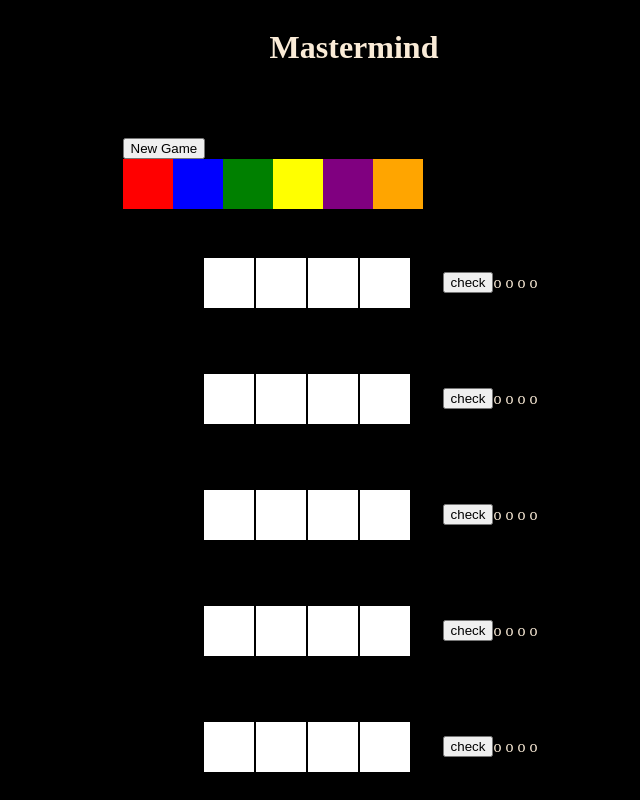
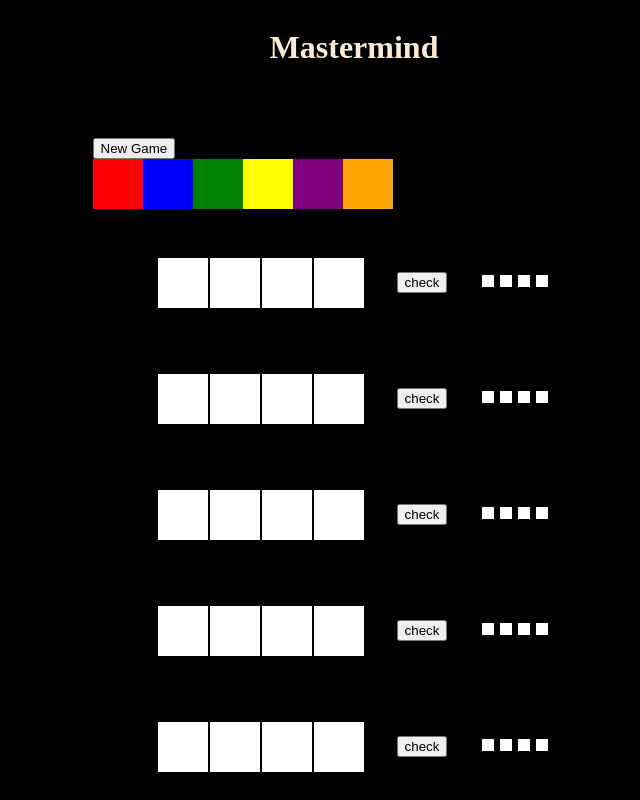
Before and after one commit to KilianBoute/02.Advanced-React, a React (Create React App) app: page / in a window 1280 px wide. Shown: the top 800 px of the page, without its empty margins (286-926 px from the left). Built offline with nearby package versions, Linux system fonts and the light colour scheme.

Commit message:
Add hint display + first draft of solution checking algorithm

```diff
--- a/src/App.css
+++ b/src/App.css
@@ -17,6 +17,10 @@ header {
   padding: 1rem;
 }
 
+.row > * {
+  margin-inline: 1rem;
+}
+
 .activeRow {
   border: 2px solid wheat;
 }
@@ -24,7 +28,6 @@ header {
 .slots {
   display: flex;
   align-items: center;
-  margin-inline: 2rem;
 }
 
 .solution {
@@ -37,6 +40,14 @@ header {
   height: 50px;
   border: 1px black solid;
   cursor: pointer;
+}
+
+.hint {
+  width: 10px;
+  height: 10px;
+  margin: 3px;
+  border: 1px solid white;
+  display: inline-block;
 }
 
 .empty {
@@ -67,6 +78,14 @@ header {
   background-color: orange;
 }
 
+.white {
+  background-color: green;
+}
+
+.grey {
+  background-color: grey;
+}
+
 .colorPicker {
   display: flex;
 }
--- a/src/components/Board.jsx
+++ b/src/components/Board.jsx
@@ -15,6 +15,9 @@ export default function Board() {
   );
   const [currentRow, setCurrentRow] = useState(-1);
   const [currentSolution, setCurrentSolution] = useState([]);
+  const [currentHints, setCurrentHints] = useState(
+    Array.from({ length: 12 }, () => Array(4).fill("empty"))
+  );
 
   useEffect(() => {
     console.log("Current solution: " + currentSolution);
@@ -33,6 +36,10 @@ export default function Board() {
     console.log("colors in row: " + pegColors[currentRow]);
   }, [currentRow, pegColors]);
 
+  useEffect(() => {
+    console.log("Current hints: " + currentHints[currentRow]);
+  }, [currentRow, currentHints]);
+
   const handleColorClick = (color) => {
     setColorPicked(color);
   };
@@ -45,11 +52,44 @@ export default function Board() {
   };
 
   const checkRow = () => {
-    const pegColorsString = pegColors[currentRow].join("");
-    const currentSolutionString = currentSolution.join("");
-    if (pegColorsString === currentSolutionString) {
-      alert("correct");
+    // const pegColorsString = pegColors[currentRow].join("");
+    // const currentSolutionString = currentSolution.join("");
+    //  if (pegColorsString === currentSolutionString) {
+    //    alert("correct");
+    //    return;
+    //  }
+
+    const correctPegs = [];
+    const almostPegs = [];
+    const solutionCopy = [...currentSolution];
+    const colorsChecked = [];
+
+    for (let i = 0; i < 4; i++) {
+      if (pegColors[currentRow][i] === solutionCopy[i]) {
+        correctPegs.push("white");
+      }
+      if (
+        !colorsChecked.includes(i) &&
+        solutionCopy.includes(pegColors[currentRow][i])
+      ) {
+        almostPegs.push("grey");
+        colorsChecked.push(pegColors[currentRow][i]);
+      }
     }
+
+    const hints = correctPegs.concat(almostPegs);
+
+    currentHints[currentRow] = hints.concat(
+      currentHints[currentRow].slice(hints.length)
+    );
+
+    console.log("na checkRow: " + currentHints[currentRow]);
+
+    setCurrentHints((prevHints) => {
+      const newHints = [...prevHints];
+      newHints[currentRow] = hints;
+      return newHints;
+    });
   };
 
   const handleCheckRowClick = (rowId) => {
@@ -59,14 +99,10 @@ export default function Board() {
     setCurrentRow(currentRow + 1);
   };
 
-  const getRandomIndex = () => {
-    return Math.floor(Math.random() * 5);
-  };
-
   const getNewSolution = () => {
     const newSolution = [];
     for (let i = 0; i < 4; i++) {
-      newSolution.push(colors[getRandomIndex()]);
+      newSolution.push(colors[Math.floor(Math.random() * 5)]);
     }
     console.log("solution" + newSolution);
     return newSolution;
@@ -77,7 +113,7 @@ export default function Board() {
     setCurrentRow(0);
     setPegColors(Array.from({ length: 12 }, () => Array(4).fill("empty")));
     setCurrentSolution(getNewSolution());
-    console.log(getRandomIndex());
+    setCurrentHints(Array.from({ length: 12 }, () => Array(4).fill("empty")));
   };
 
   return (
@@ -89,6 +125,7 @@ export default function Board() {
           handlePegClick,
           handleCheckRowClick,
           handleNewGameClick,
+          currentHints
         ]}
       >
         <Solution solution={currentSolution} />
--- a/src/components/Hints.jsx
+++ b/src/components/Hints.jsx
@@ -1,5 +1,18 @@
-import React from "react";
+import React, { useContext } from "react";
+import { Context } from "./Board";
 
-export default function Hints() {
-  return <span>{[...Array(4)].map((_, i) => "o ")}</span>;
+export default function Hints({ rowId }) {
+  const [pegColors, , , , , currentHints] = useContext(Context);
+
+  // Check if currentHints is defined and has a valid entry for the current row
+  const hintColors =
+    currentHints && currentHints[rowId] ? currentHints[rowId] : [];
+
+  return (
+    <div className="hints">
+      {[...Array(4)].map((_, i) => (
+        <div key={i} className={`hint ${hintColors[i] || "empty"}`}></div>
+      ))}
+    </div>
+  );
 }
--- a/src/components/Row.jsx
+++ b/src/components/Row.jsx
@@ -9,7 +9,7 @@ export default function Row({ rowId, currentRow }) {
     <div className={`row ${isActiveRow ? "activeRow" : ""}`}>
       <Slots rowId={rowId} />
       <CheckRow rowId={rowId} />
-      <Hints />
+      <Hints rowId={rowId} />
     </div>
   );
 }
```
